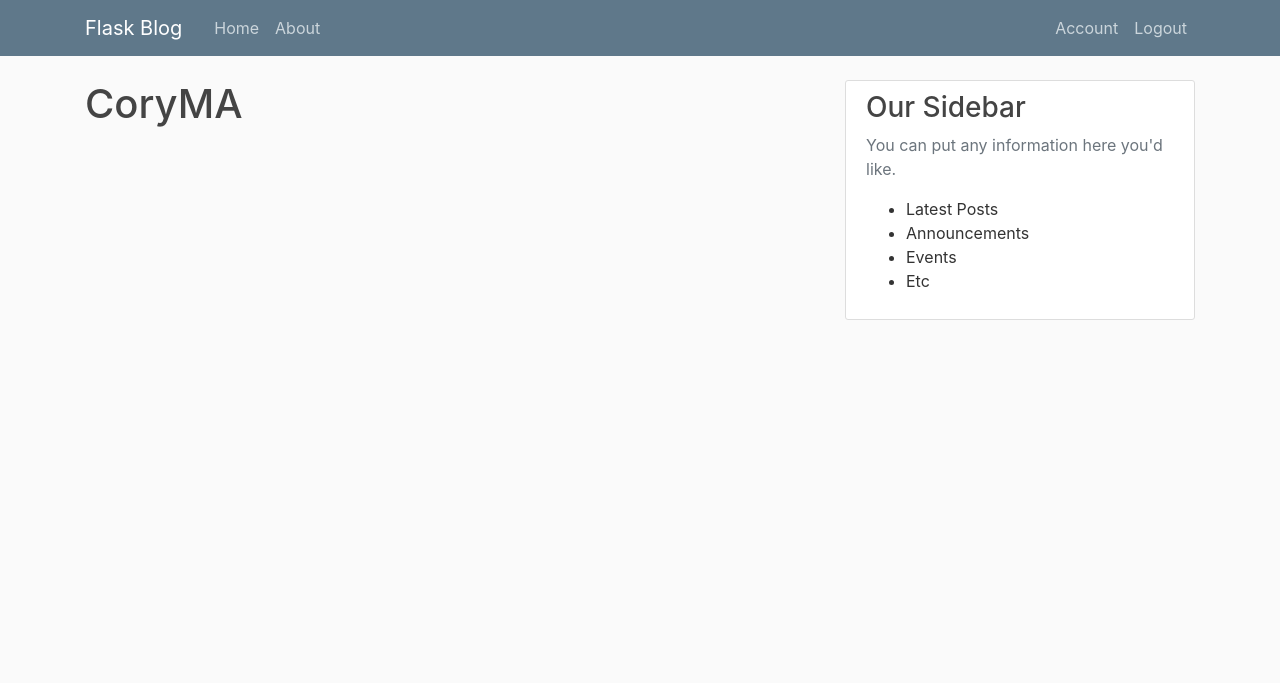
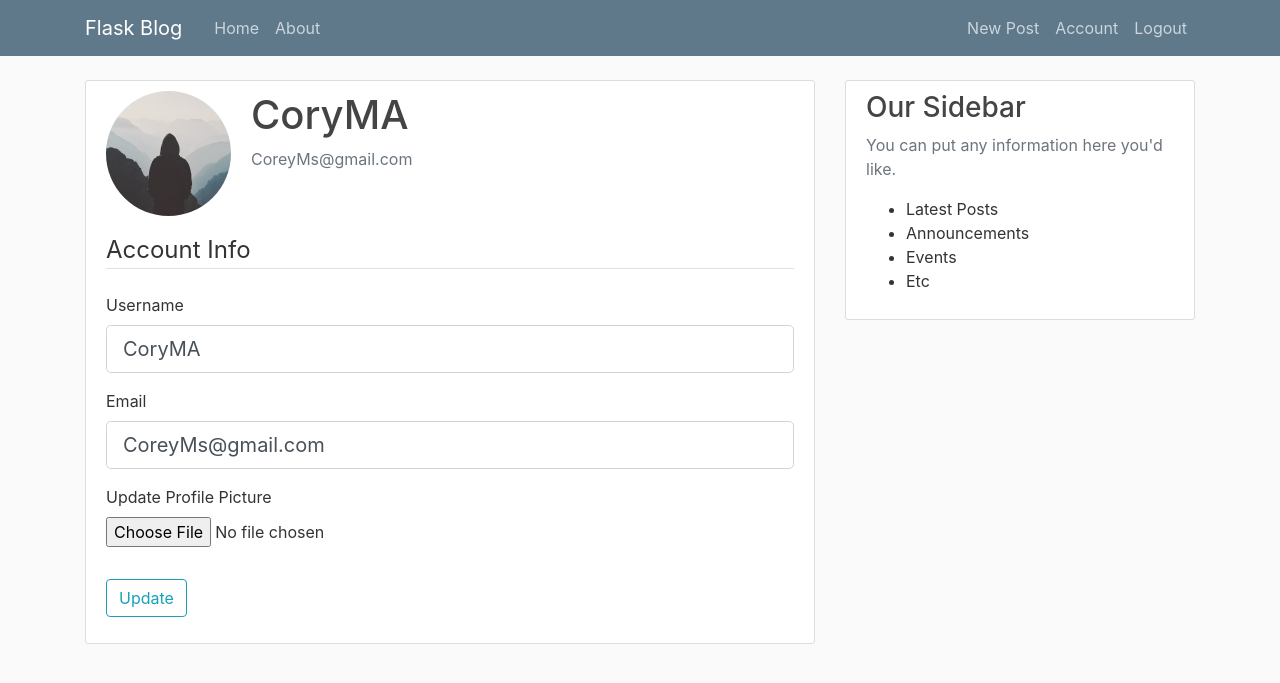
Before and after one commit to cronugs/flask_blog, a Flask app: page /account in a window 1280 px wide. Shown: the top 683 px of the page. Run offline with Flask 2, Linux system fonts and the light colour scheme; a user stored in the database is signed in; some libraries are stand-ins or nearby versions.

Commit message:
added accounts pages and profile pic changes. Also added email and username changes

```diff
--- a/flaskblog/forms.py
+++ b/flaskblog/forms.py
@@ -1,7 +1,10 @@
 from flask_wtf import FlaskForm
-from wtforms import StringField, PasswordField, SubmitField, BooleanField
+from flask_wtf.file import FileField, FileAllowed
+from flask_login import current_user
+from wtforms import StringField, PasswordField, SubmitField, BooleanField, TextAreaField
 from wtforms.validators import DataRequired, Length, Email, EqualTo, ValidationError
 from flaskblog.models import User
+
 
 class RegistrationForm(FlaskForm):
     username = StringField('Username',
@@ -16,12 +19,12 @@ class RegistrationForm(FlaskForm):
     def validate_username(self, username):
         user = User.query.filter_by(username=username.data).first()
         if user:
-            raise ValidationError('That username is taken. Please choose again')
+            raise ValidationError('That username is taken. Please choose a different one.')
 
     def validate_email(self, email):
         user = User.query.filter_by(email=email.data).first()
         if user:
-            raise ValidationError('That email is taken. Please choose again')
+            raise ValidationError('That email is taken. Please choose a different one.')
 
 
 class LoginForm(FlaskForm):
@@ -30,3 +33,29 @@ class LoginForm(FlaskForm):
     password = PasswordField('Password', validators=[DataRequired()])
     remember = BooleanField('Remember Me')
     submit = SubmitField('Login')
+
+
+class UpdateAccountForm(FlaskForm):
+    username = StringField('Username',
+                           validators=[DataRequired(), Length(min=2, max=20)])
+    email = StringField('Email',
+                        validators=[DataRequired(), Email()])
+    picture = FileField('Update Profile Picture', validators=[FileAllowed(['jpg', 'png'])])
+    submit = SubmitField('Update')
+
+    def validate_username(self, username):
+        if username.data != current_user.username:
+            user = User.query.filter_by(username=username.data).first()
+            if user:
+                raise ValidationError('That username is taken. Please choose a different one.')
+
+    def validate_email(self, email):
+        if email.data != current_user.email:
+            user = User.query.filter_by(email=email.data).first()
+            if user:
+                raise ValidationError('That email is taken. Please choose a different one.')
+
+class PostForm(FlaskForm):
+    title = StringField('Title', validators=[DataRequired()])
+    content = TextAreaField('Content', validators=[DataRequired()])
+    submit = SubmitField('Post')
--- a/flaskblog/routes.py
+++ b/flaskblog/routes.py
@@ -1,28 +1,17 @@
-from flask import render_template, url_for, flash, redirect, request
+import os
+import secrets
+from PIL import Image
+from flask import render_template, url_for, flash, redirect, request, abort
 from flaskblog import app, db, bcrypt
-from flaskblog.forms import RegistrationForm, LoginForm
+from flaskblog.forms import RegistrationForm, LoginForm, UpdateAccountForm, PostForm
 from flaskblog.models import User, Post
 from flask_login import login_user, current_user, logout_user, login_required
-
-posts = [
-    {
-        'author': 'Site Owner',
-        'title': 'Blog post 1',
-        'content': 'Some content for the first post',
-        'date_posted': 'August 09, 2019'
-    },
-    {
-        'author': 'Site User',
-        'title': 'Blog post 2',
-        'content': 'Some content for the second post',
-        'date_posted': 'August 12, 2019'
-    }
-]
 
 
 @app.route("/")
 @app.route("/home")
 def home():
+    posts = Post.query.all()
     return render_template('home.html', posts=posts)
 
 
@@ -30,19 +19,23 @@ def home():
 def about():
     return render_template('about.html', title='About')
 
+
 @app.route("/register", methods=['GET', 'POST'])
 def register():
     if current_user.is_authenticated:
         return redirect(url_for('home'))
     form = RegistrationForm()
     if form.validate_on_submit():
-        hashed_password = bcrypt.generate_password_hash(form.password.data).decode('utf-8')
-        user = User(username=form.username.data, email=form.email.data, password=hashed_password)
+        hashed_password = bcrypt.generate_password_hash(
+            form.password.data).decode('utf-8')
+        user = User(username=form.username.data,
+                    email=form.email.data, password=hashed_password)
         db.session.add(user)
         db.session.commit()
         flash(f'Your account has been created. You are now able to log in', 'success')
         return redirect(url_for('login'))
     return render_template('register.html', title='Register', form=form)
+
 
 @app.route("/login", methods=['GET', 'POST'])
 def login():
@@ -59,12 +52,91 @@ def login():
             flash('Login Unsuccessful. Please check email and password', 'danger')
     return render_template('login.html', title='Login', form=form)
 
+
 @app.route("/logout")
 def logout():
     logout_user()
     return redirect(url_for('home'))
 
-@app.route("/account")
+def save_picture(form_picture):
+    random_hex = secrets.token_hex(8)
+    _, f_ext = os.path.splitext(form_picture.filename)
+    picture_fn = random_hex + f_ext
+    picture_path = os.path.join(app.root_path, 'static/profile_pics', picture_fn)
+    output_size = (125, 125)
+    i = Image.open(form_picture)
+    i.thumbnail(output_size)
+    i.save(picture_path)
+    return picture_fn
+
+
+@app.route("/account", methods=['GET', 'POST'])
 @login_required
 def account():
-    return render_template('account.html', title='Account')
+    form = UpdateAccountForm()
+    if form.validate_on_submit():
+        if form.picture.data:
+            picture_file = save_picture(form.picture.data)
+            current_user.image_file = picture_file
+        current_user.username = form.username.data
+        current_user.email = form.email.data
+        db.session.commit()
+        flash('Your account has been updated!', 'success')
+        return redirect(url_for('account'))
+    elif request.method == 'GET':
+        form.username.data = current_user.username
+        form.email.data = current_user.email
+    image_file = url_for(
+        'static', filename='profile_pics/' + current_user.image_file)
+    return render_template('account.html', title='Account', image_file=image_file, form=form)
+
+
+@app.route("/post/new", methods=['GET', 'POST'])
+@login_required
+def new_post():
+    form = PostForm()
+    if form.validate_on_submit():
+        post = Post(title=form.title.data, content=form.content.data, author=current_user)
+        db.session.add(post)
+        db.session.commit()
+        flash('Your post has been created!', 'success')
+        return redirect(url_for('home'))
+    return render_template('create_post.html', title='New Post',
+                            form=form, legend="New Post")
+
+
+@app.route("/post/<int:post_id>")
+def post(post_id):
+    post = Post.query.get_or_404(post_id)
+    return render_template('post.html', title=post.title, post=post)
+
+@app.route("/post/<int:post_id>/update", methods=['GET', 'POST'])
+@login_required
+def update_post(post_id):
+    post = Post.query.get_or_404(post_id)
+    if post.author != current_user:
+        abort(403)
+    form = PostForm()
+    if form.validate_on_submit():
+        post.title = form.title.data
+        post.content = form.content.data
+        db.session.commit()
+        flash('Your post has been updated', 'success')
+        return redirect(url_for('post', post_id=post.id))
+    elif request.method == 'GET':
+        form.title.data = post.title
+        form.content.data = post.content
+    return render_template('create_post.html', title='Update Post',
+                            form=form, legend='Update Post')
+
+
+@app.route("/post/<int:post_id>/delete", methods=['POST'])
+@login_required
+def delete_post(post_id):
+    post = Post.query.get_or_404(post_id)
+    if post.author != current_user:
+        abort(403)
+    db.session.delete(post)
+    db.session.commit()
+    flash('Your post has been deleted!', 'success')
+    return redirect(url_for('home'))
--- a/flaskblog/templates/account.html
+++ b/flaskblog/templates/account.html
@@ -1,4 +1,57 @@
 {% extends "base.html" %}
 {% block content %}
-    <h1>{{ current_user.username }}</h1>
+    <div class="content-section">
+      <div class="media">
+        <img class="rounded-circle account-img" src="{{ image_file }}">
+        <div class="media-body">
+          <h2 class="account-heading">{{ current_user.username }}</h2>
+          <p class="text-secondary">{{ current_user.email }}</p>
+        </div>
+      </div>
+        <form method="POST" action="" enctype="multipart/form-data">
+            {{ form.hidden_tag() }}
+            <fieldset class="form-group">
+                <legend class="border-bottom mb-4">Account Info</legend>
+                <div class="form-group">
+                    {{ form.username.label(class="form-control-label") }}
+
+                    {% if form.username.errors %}
+                        {{ form.username(class="form-control form-control-lg is-invalid") }}
+                        <div class="invalid-feedback">
+                            {% for error in form.username.errors %}
+                                <span>{{ error }}</span>
+                            {% endfor %}
+                        </div>
+                    {% else %}
+                        {{ form.username(class="form-control form-control-lg") }}
+                    {% endif %}
+                </div>
+                <div class="form-group">
+                    {{ form.email.label(class="form-control-label") }}
+                    {% if form.email.errors %}
+                        {{ form.email(class="form-control form-control-lg is-invalid") }}
+                        <div class="invalid-feedback">
+                            {% for error in form.email.errors %}
+                                <span>{{ error }}</span>
+                            {% endfor %}
+                        </div>
+                    {% else %}
+                        {{ form.email(class="form-control form-control-lg") }}
+                    {% endif %}
+                </div>
+                <div class="form-group">
+                    {{ form.picture.label() }}
+                    {{ form.picture(class="form-control-file") }}
+                    {% if form.picture.errors %}
+                        {% for error in form.picture.errors %}
+                            <span class="text-danger">{{ error }}</span></br>
+                        {% endfor %}
+                    {% endif %}
+                </div>
+            </fieldset>
+            <div class="form-group">
+                {{ form.submit(class="btn btn-outline-info") }}
+            </div>
+        </form>
+    </div>
 {% endblock content %}
--- a/flaskblog/templates/base.html
+++ b/flaskblog/templates/base.html
@@ -30,6 +30,7 @@
                     <!-- Navbar Right Side -->
                     <div class="navbar-nav">
                         {% if current_user.is_authenticated %}
+                        <a class="nav-item nav-link" href="{{ url_for('new_post') }}">New Post</a>
                             <a class="nav-item nav-link" href="{{ url_for('account') }}">Account</a>
                             <a class="nav-item nav-link" href="{{ url_for('logout') }}">Logout</a>
                         {% else %}
```
Also changed, not shown: flaskblog/templates/create_post.html (added, +40 -0 lines), flaskblog/templates/home.html (+4 -3 lines), flaskblog/templates/post.html (added, +42 -0 lines), flaskblog/site.db, flaskblog/static/profile_pics/039337edf1def8dd.jpg (added), flaskblog/static/profile_pics/50855e88fff15ef5.jpg (added), flaskblog/static/profile_pics/bf889c8f0e00acb3.jpg (added), flaskblog/static/profile_pics/default.jpg (added).
